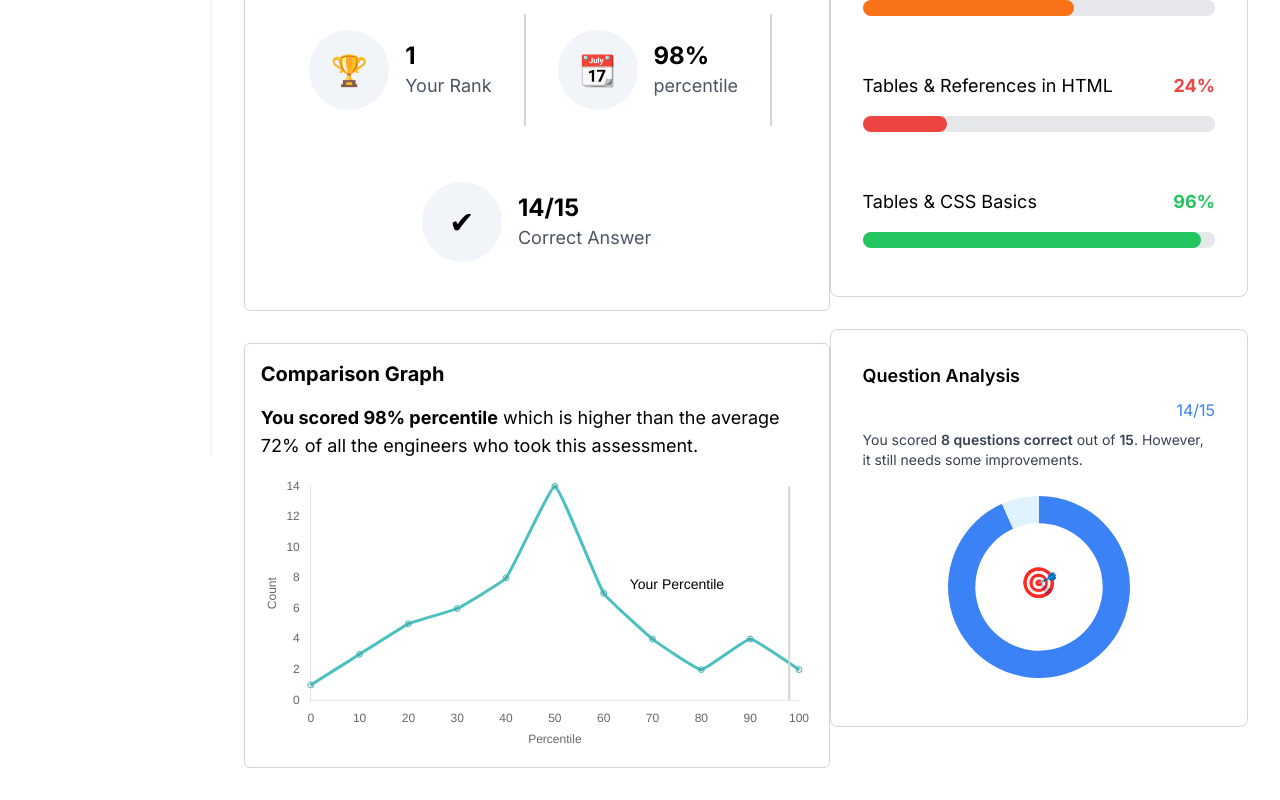
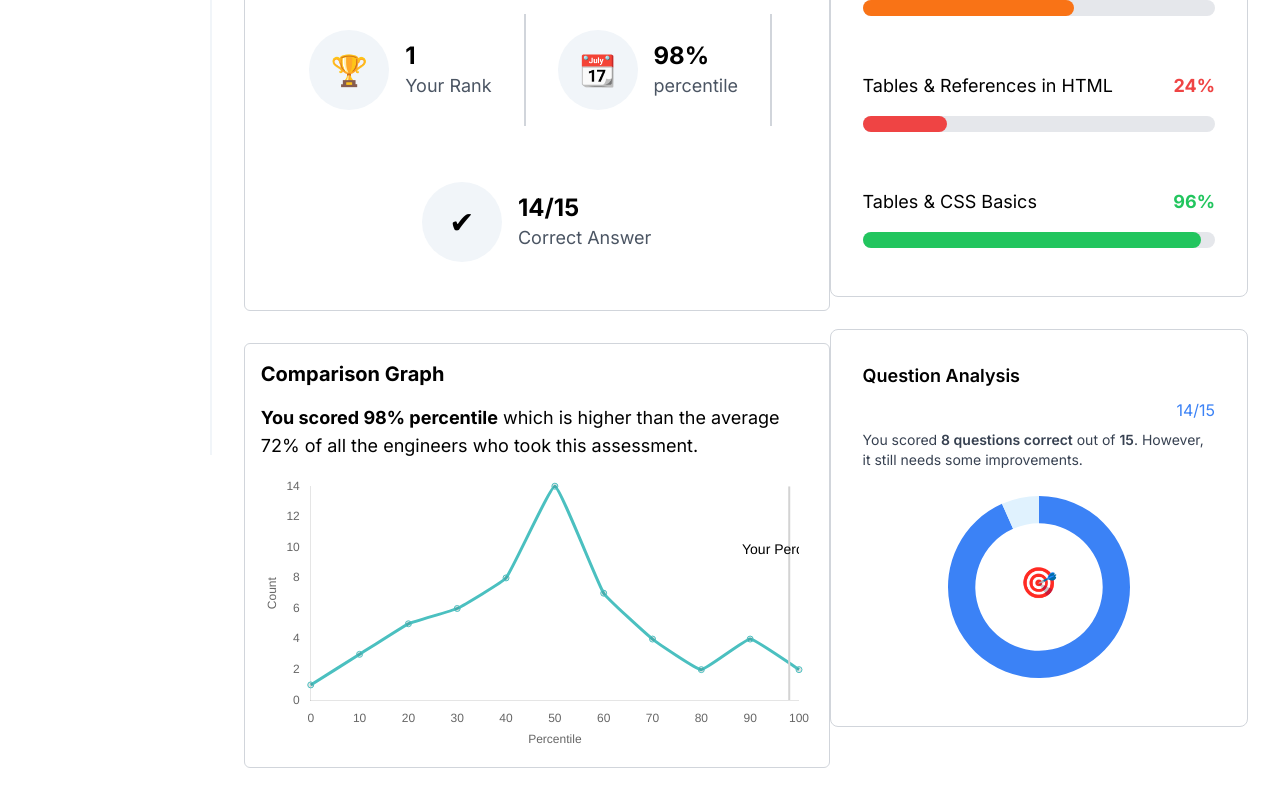
Before and after one commit to tajmalnas/WhatBytes_FrontEnd, a Next.js app: page /skill-test in a window 1280 px wide. Shown: the part 441-1241 px from the top of the page. Built offline with nearby package versions, Linux system fonts and the light colour scheme.

Commit message:
some type changes for charts

```diff
--- a/package.json
+++ b/package.json
@@ -10,6 +10,7 @@
   },
   "dependencies": {
     "@reduxjs/toolkit": "^2.2.7",
+    "@types/chart.js": "^2.9.41",
     "chart.js": "^4.4.3",
     "chartjs-plugin-annotation": "^3.0.1",
     "next": "14.2.5",
--- a/src/components/skill-test/comparision-graph.tsx
+++ b/src/components/skill-test/comparision-graph.tsx
@@ -1,11 +1,34 @@
+'use client';
+
 import React from 'react';
 import { Line } from 'react-chartjs-2';
-import { Chart as ChartJS, CategoryScale, LinearScale, PointElement, LineElement, Title, Tooltip, Legend, Filler } from 'chart.js';
+import {
+  Chart as ChartJS,
+  CategoryScale,
+  LinearScale,
+  PointElement,
+  LineElement,
+  Title,
+  Tooltip,
+  Legend,
+  Filler,
+  ChartOptions
+} from 'chart.js';
 import annotationPlugin from 'chartjs-plugin-annotation';
 import { useSelector } from 'react-redux';
 import { RootState } from '@/store/store';
 
-ChartJS.register(CategoryScale, LinearScale, PointElement, LineElement, Title, Tooltip, Legend, Filler, annotationPlugin);
+ChartJS.register(
+  CategoryScale,
+  LinearScale,
+  PointElement,
+  LineElement,
+  Title,
+  Tooltip,
+  Legend,
+  Filler,
+  annotationPlugin
+);
 
 const chartData = [
   { percentile: 0, count: 1 },
@@ -21,7 +44,7 @@ const chartData = [
   { percentile: 100, count: 2 },
 ];
 
-const ComparisonGraph = () => {
+const ComparisonGraph: React.FC = () => {
   const { percentile } = useSelector((state: RootState) => state.score);
 
   // Transform the data for Chart.js
@@ -41,7 +64,8 @@ const ComparisonGraph = () => {
     ],
   };
 
-  const options = {
+  // Explicitly define the type for options
+  const options: ChartOptions<'line'> = {
     responsive: true,
     plugins: {
       legend: {
@@ -49,7 +73,7 @@ const ComparisonGraph = () => {
       },
       tooltip: {
         callbacks: {
-          label: function (context: any) {
+          label: function (context) {
             return `Total count: ${context.raw}`;
           },
         },
@@ -65,16 +89,15 @@ const ComparisonGraph = () => {
           },
           label1: {
             type: 'label',
-            xValue: 7.5,
-            yValue: 7.5,
-            textColor: 'rgba(245,245,245)',
+            xValue: Number(percentile) / 10,
+            yValue: Number(percentile) / 10,
             content: ['Your Percentile'],
             font: {
-              size: 14
-            }
-          }
-        }
-      }
+              size: 14,
+            },
+          },
+        },
+      },
     },
     scales: {
       x: {
@@ -102,7 +125,7 @@ const ComparisonGraph = () => {
     <div className="border border-gray-300 rounded-md p-4">
       <h2 className="text-xl font-bold mb-4">Comparison Graph</h2>
       <p className="mb-4 text-lg">
-        <span className='text-lg font-bold inline'>You scored {percentile}% percentile</span> which is higher than the average 72% of all the engineers who took this assessment.
+        <span className="text-lg font-bold inline">You scored {percentile}% percentile</span> which is higher than the average 72% of all the engineers who took this assessment.
       </p>
       <Line data={data} options={options} />
     </div>
```
Also changed, not shown: 1 other file (tests, documents, lock files or other folders).
